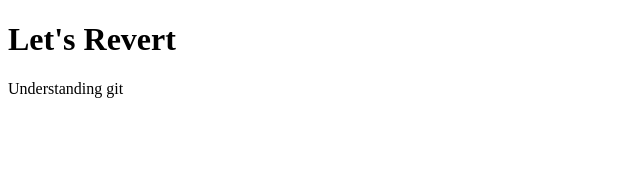
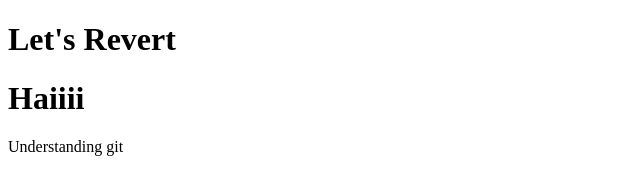
Before and after one commit to PemaDechen/learningGit, a plain HTML site: page index.html in a window 1280 px wide. Shown: the whole page, without its empty margins (0-640 px from the left). Drawn offline with Linux system fonts and the light colour scheme.

Commit message:
added h1 haii

```diff
--- a/index.html
+++ b/index.html
@@ -8,6 +8,7 @@
 <body>
   <div class="add">
     <h1>Let's Revert </h1>
+    <h1>Haiiii</h1>
     <p>Understanding git </p>
   </div>
 
```
